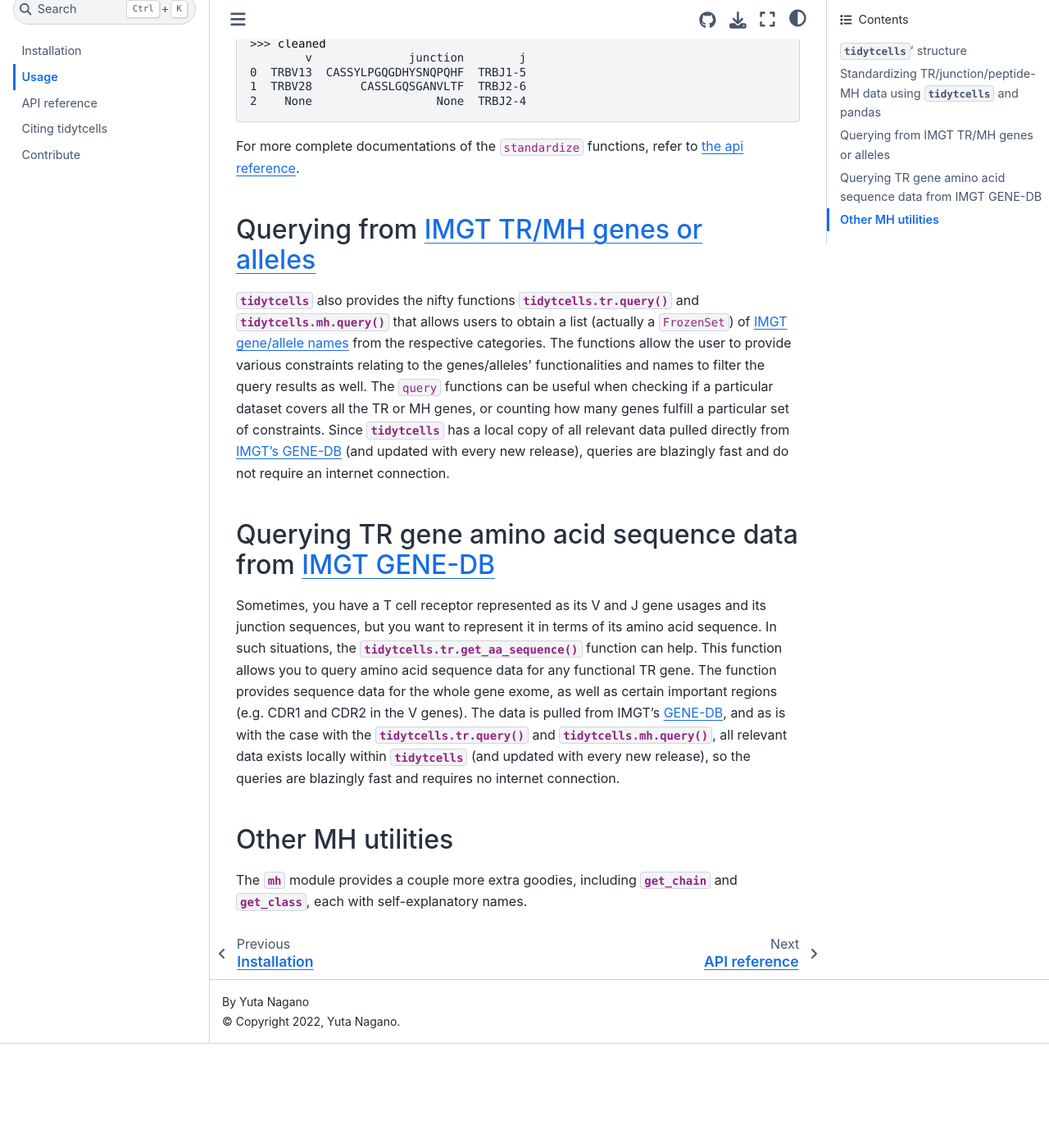
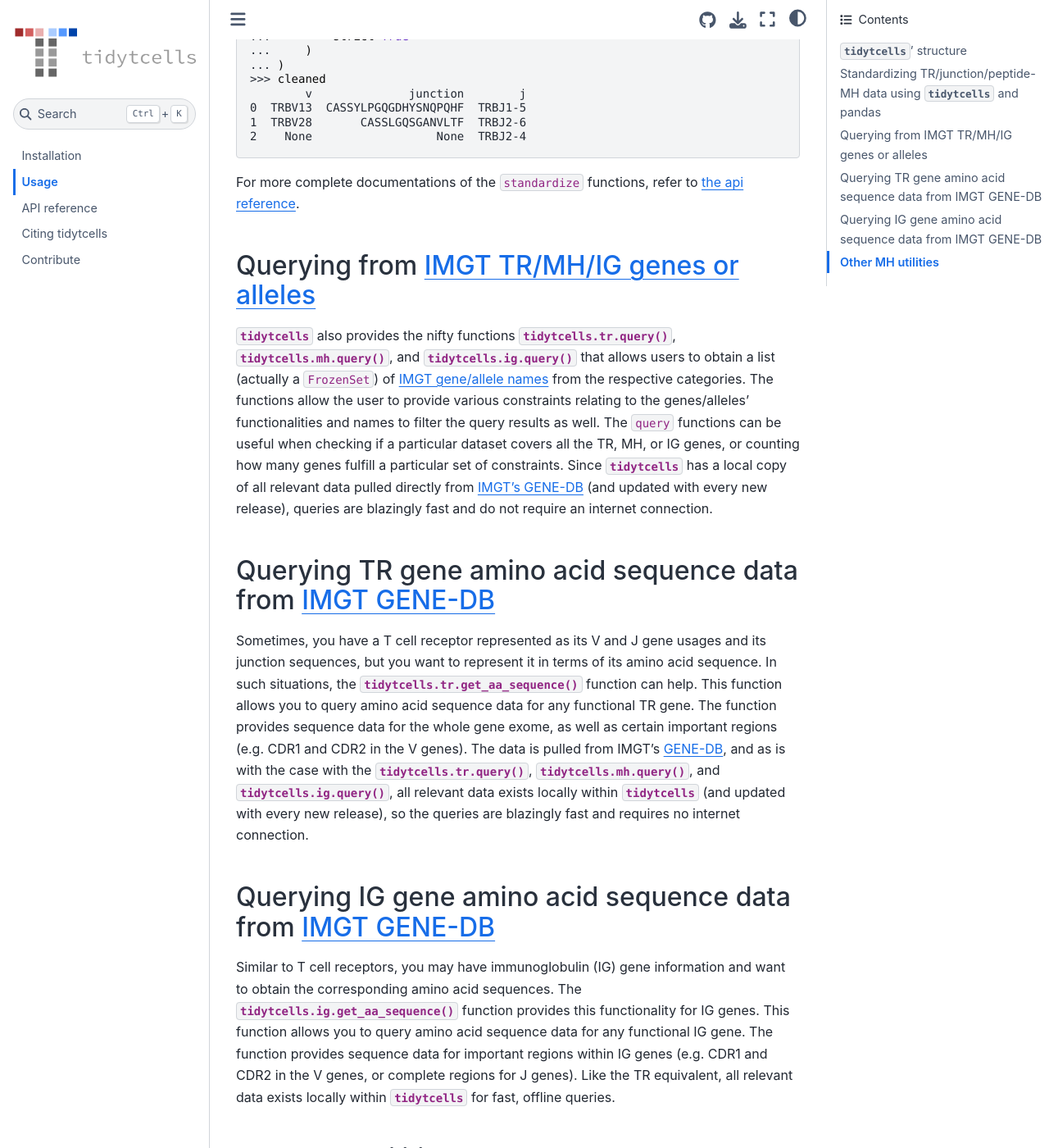
Before and after one commit to yutanagano/tidytcells, a Sphinx documentation site: the page built from docs/usage.rst, in a window 1280 px wide and 1400 px high, scrolled down 2213 px. Shown: the whole window at 82% size. Built offline with Sphinx 7.4.7 and the Sphinx Book theme 1.1.4, drawn with Linux system fonts in a browser that asks for light colours; before the commit the page ends 3486 px from its top, so only the background shows below that; some of the changed text lies outside the part shown.

Commit message:
Update documentation to include new IG submodule in usage guide
Co-authored-by: yutanagano <52748151+yutanagano@users.noreply.github.com>

```diff
--- a/docs/usage.rst
+++ b/docs/usage.rst
@@ -12,6 +12,8 @@ The submodules are:
 | Submodule                     | For                                                      |
 +===============================+==========================================================+
 | :py:mod:`tidytcells.aa`       | General amino acid sequence data (e.g. peptide epitopes) |
++-------------------------------+----------------------------------------------------------+
+| :py:mod:`tidytcells.ig`       | IG gene/allele data                                      |
 +-------------------------------+----------------------------------------------------------+
 | :py:mod:`tidytcells.junction` | TR JUNCTION or CDR3-IMGT amino acid sequence data        |
 +-------------------------------+----------------------------------------------------------+
@@ -93,12 +95,12 @@ For use cases that require more flexibility, one could even define a wrapper fun
 
 For more complete documentations of the ``standardize`` functions, refer to :ref:`the api reference <api>`.
 
-Querying from `IMGT TR/MH genes or alleles <https://www.imgt.org/IMGTrepertoire/>`_
------------------------------------------------------------------------------------
+Querying from `IMGT TR/MH/IG genes or alleles <https://www.imgt.org/IMGTrepertoire/>`_
+--------------------------------------------------------------------------------------
 
-:py:mod:`tidytcells` also provides the nifty functions :py:func:`tidytcells.tr.query` and :py:func:`tidytcells.mh.query` that allows users to obtain a list (actually a ``FrozenSet``) of `IMGT gene/allele names <https://www.imgt.org/IMGTrepertoire/>`_ from the respective categories.
+:py:mod:`tidytcells` also provides the nifty functions :py:func:`tidytcells.tr.query`, :py:func:`tidytcells.mh.query`, and :py:func:`tidytcells.ig.query` that allows users to obtain a list (actually a ``FrozenSet``) of `IMGT gene/allele names <https://www.imgt.org/IMGTrepertoire/>`_ from the respective categories.
 The functions allow the user to provide various constraints relating to the genes/alleles' functionalities and names to filter the query results as well.
-The ``query`` functions can be useful when checking if a particular dataset covers all the TR or MH genes, or counting how many genes fulfill a particular set of constraints.
+The ``query`` functions can be useful when checking if a particular dataset covers all the TR, MH, or IG genes, or counting how many genes fulfill a particular set of constraints.
 Since :py:mod:`tidytcells` has a local copy of all relevant data pulled directly from `IMGT's GENE-DB <https://www.imgt.org/genedb/>`_ (and updated with every new release), queries are blazingly fast and do not require an internet connection.
 
 
@@ -109,7 +111,17 @@ Sometimes, you have a T cell receptor represented as its V and J gene usages and
 In such situations, the :py:func:`tidytcells.tr.get_aa_sequence` function can help.
 This function allows you to query amino acid sequence data for any functional TR gene.
 The function provides sequence data for the whole gene exome, as well as certain important regions (e.g. CDR1 and CDR2 in the V genes).
-The data is pulled from IMGT's `GENE-DB <https://www.imgt.org/genedb/>`_, and as is with the case with the :py:func:`tidytcells.tr.query` and :py:func:`tidytcells.mh.query`, all relevant data exists locally within :py:mod:`tidytcells` (and updated with every new release), so the queries are blazingly fast and requires no internet connection.
+The data is pulled from IMGT's `GENE-DB <https://www.imgt.org/genedb/>`_, and as is with the case with the :py:func:`tidytcells.tr.query`, :py:func:`tidytcells.mh.query`, and :py:func:`tidytcells.ig.query`, all relevant data exists locally within :py:mod:`tidytcells` (and updated with every new release), so the queries are blazingly fast and requires no internet connection.
+
+
+Querying IG gene amino acid sequence data from `IMGT GENE-DB <https://www.imgt.org/genedb/>`_
+---------------------------------------------------------------------------------------------
+
+Similar to T cell receptors, you may have immunoglobulin (IG) gene information and want to obtain the corresponding amino acid sequences.
+The :py:func:`tidytcells.ig.get_aa_sequence` function provides this functionality for IG genes.
+This function allows you to query amino acid sequence data for any functional IG gene.
+The function provides sequence data for important regions within IG genes (e.g. CDR1 and CDR2 in the V genes, or complete regions for J genes).
+Like the TR equivalent, all relevant data exists locally within :py:mod:`tidytcells` for fast, offline queries.
 
 Other MH utilities
 ------------------
```
